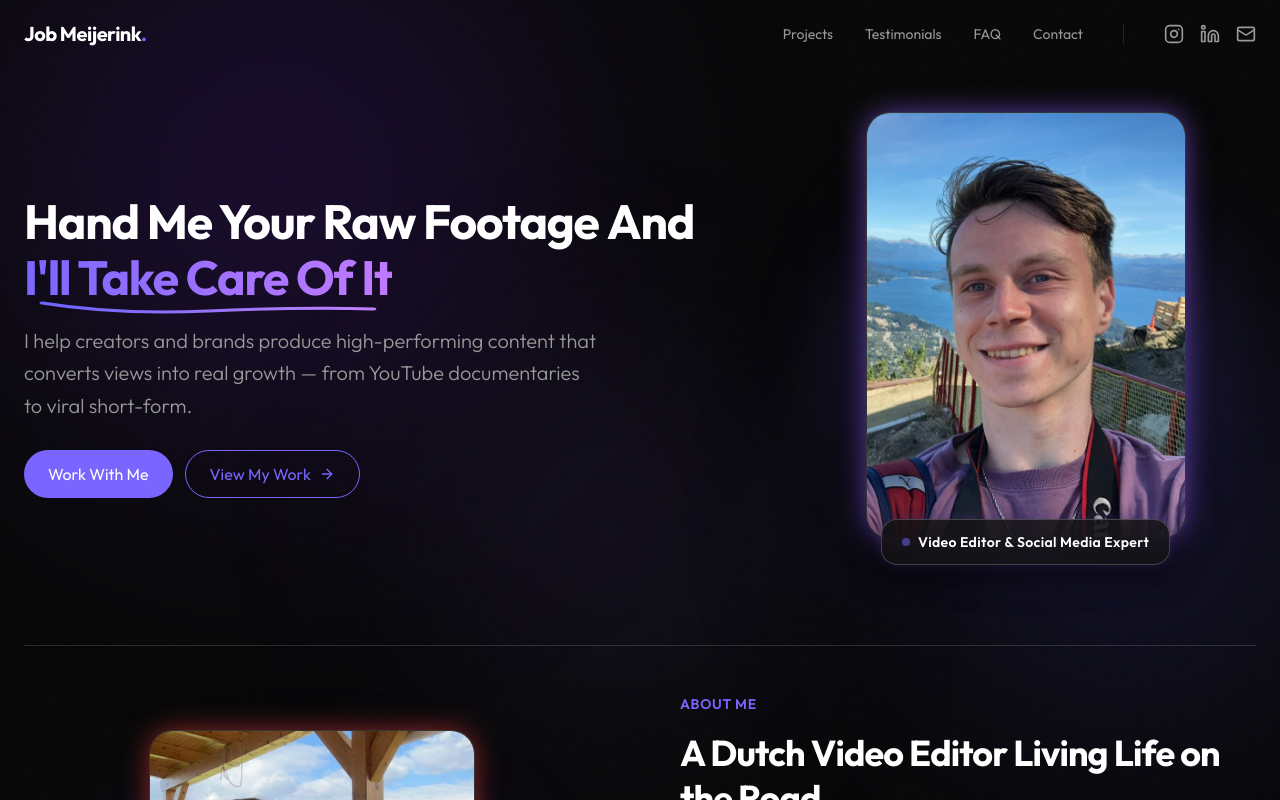
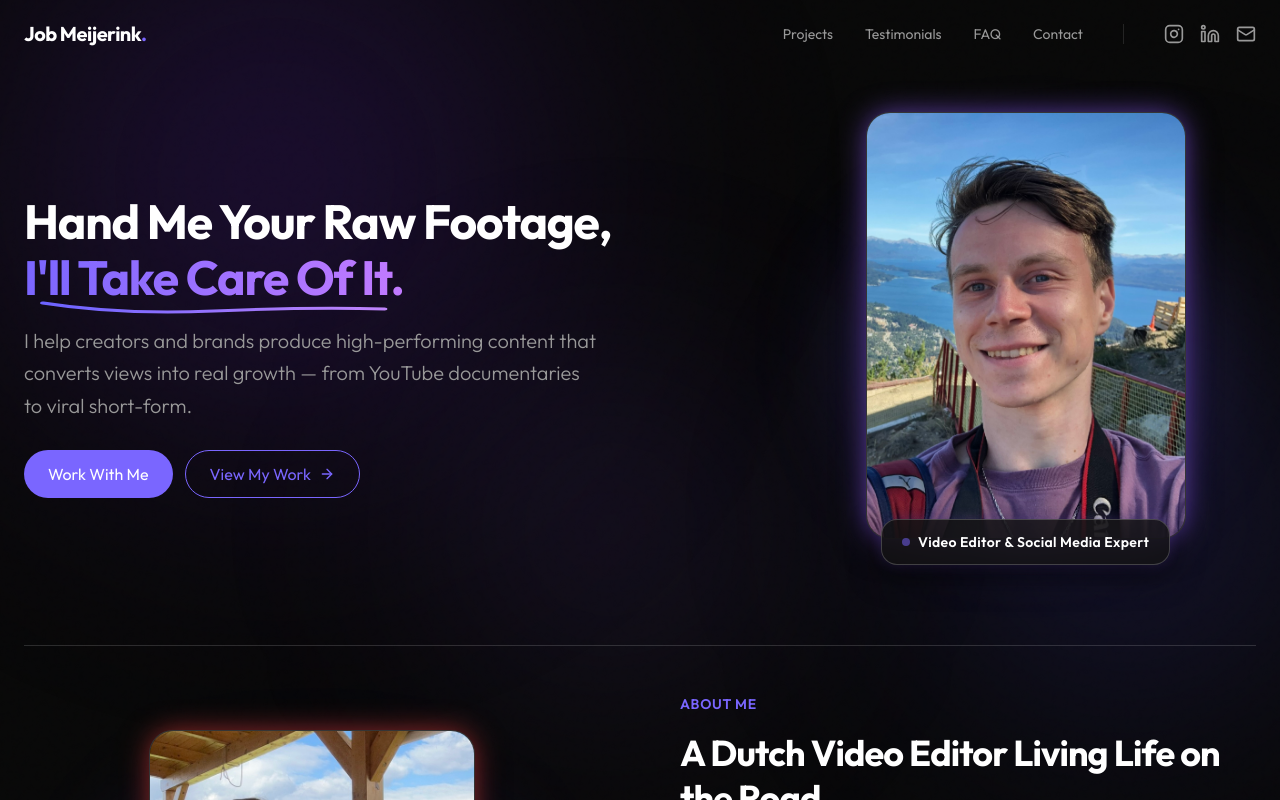
Before and after one commit to JobMeijerink/Portfolio, a React (Vite) app: page / in a window 1280 px wide. Shown: the top 800 px of the page. Built offline with nearby package versions, Linux system fonts and the light colour scheme.

Commit message:
Update home.tsx

```diff
--- a/src/pages/home.tsx
+++ b/src/pages/home.tsx
@@ -34,10 +34,10 @@ export default function Home() {
               <div>
                 <FadeIn delay={0.2}>
                   <h1 className="text-[6.5vw] sm:text-3xl lg:text-4xl xl:text-5xl font-bold tracking-tight text-white mb-5 leading-[1.15]">
-                    Hand Me Your Raw Footage{'\u00A0'}And
+                    Hand Me Your Raw Footage,
                     <br />
                     <span className="text-transparent bg-clip-text bg-gradient-to-r from-primary to-purple-400 relative inline-block">
-                      I'll Take Care Of It
+                      I'll Take Care Of It.
                       <svg
                         className="absolute -bottom-3 left-0 w-full overflow-visible"
                         height="16"
```
